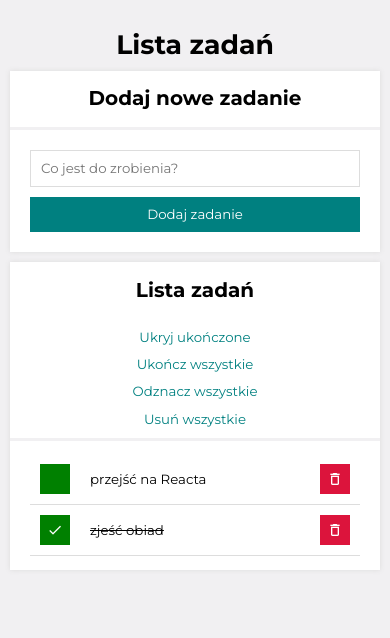
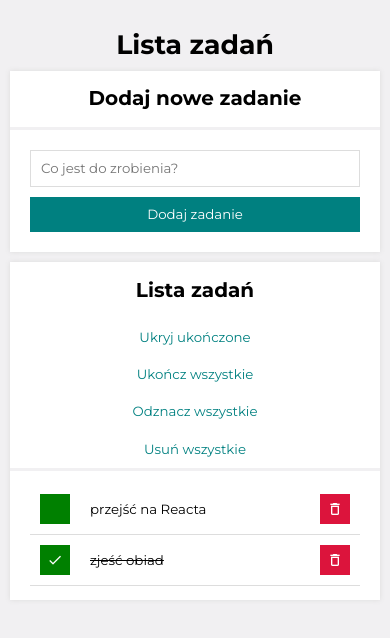
Before and after one commit to Trishya800/to-do-list-react, a React (Create React App) app: page / in a window 390 px wide. Shown: the top 638 px of the page. Built offline with nearby package versions, Linux system fonts and the light colour scheme.

Commit message:
unnecessary styles removed

```diff
--- a/src/Buttons/style.css
+++ b/src/Buttons/style.css
@@ -1,20 +1,32 @@
 .buttons {
   display: flex;
-  flex-wrap: wrap;
+  justify-content: space-between;
+  margin-right:10px;
+}
+
+@media (max-width: 790px) {
+.buttons {
+  margin-right:0;
+}
+}
+
+@media (max-width: 610px) {
+  .buttons {
+    flex-direction: column;
+  }
 }
 
 .buttons__button {
   color: teal;
   border: none;
-  margin: 0 20px 0 0;
   transition: color 0.5s;
   background-color: transparent;
 }
 
-@media (max-width: 498px) {
+
+@media (max-width: 790px) {
   .buttons__button {
-    flex-basis: 100%;
-    margin: 0 20px 10px 20px;
+    margin: 10px;
   }
 }
 
--- a/src/Form/style.css
+++ b/src/Form/style.css
@@ -5,7 +5,7 @@
   margin: 20px;
 }
 
-@media (max-width: 498px) {
+@media (max-width: 610px) {
   .form {
     grid-template-columns: 1fr;
   }
--- a/src/Header/style.css
+++ b/src/Header/style.css
@@ -3,7 +3,7 @@
   padding-top: 20px;
 }
 
-@media (max-width: 498px) {
+@media (max-width: 790px) {
   .header {
     text-align: center;
   }
--- a/src/Section/style.css
+++ b/src/Section/style.css
@@ -9,15 +9,12 @@
 .section__header {
   display: grid;
   grid-template-columns: auto auto;
-  justify-content: space-between;
-  align-items: center;
   border-bottom: 3px solid rgb(241 240 242);
 }
 
-@media (max-width: 498px) {
+@media (max-width: 790px) {
   .section__header {
     grid-template-columns: 1fr;
-    grid-gap: 10px;
   }
 }
 
@@ -29,7 +26,7 @@
   margin-left: 20px;
 }
 
-@media (max-width: 498px) {
+@media (max-width: 790px) {
   .section__title {
     text-align: center;
     margin-left: 0;
@@ -39,7 +36,5 @@
 .section__tasks {
   display: grid;
   grid-template-rows: 1fr auto auto;
-  list-style: none;
-  align-items: center;
   padding-left: 0px;
 }
```
